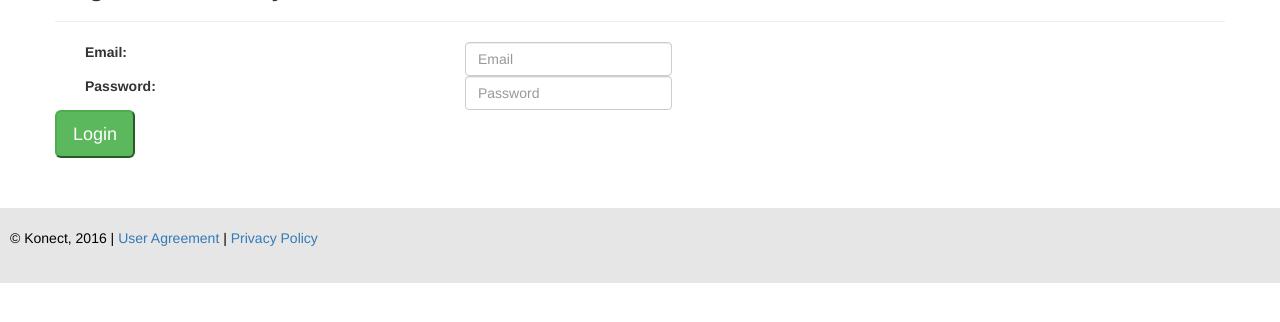
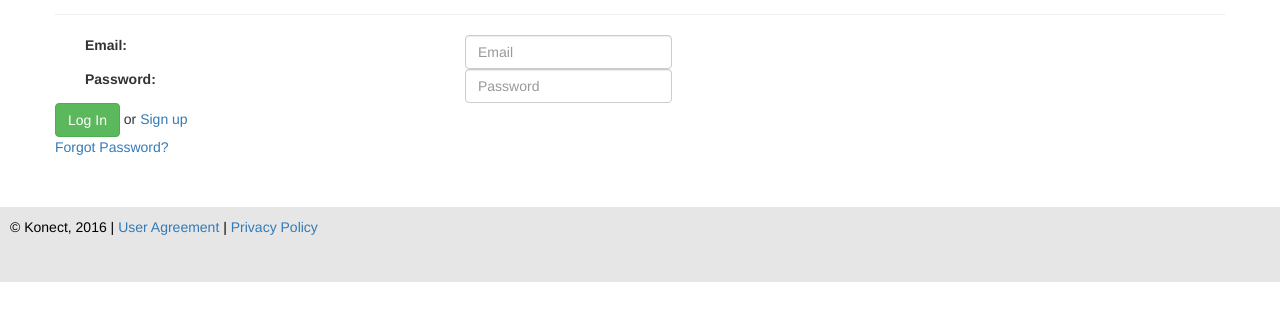
Before and after one commit to rambasnet/konect, a Django app: page /login/ in a window 1280 px wide. Shown: the part 52-374 px from the top of the page. Run offline with Django 3.2, Linux system fonts and the light colour scheme; parts of the project's set-up code (start-up, migrations or seed data) failed here and were passed over; some libraries are stand-ins or nearby versions.

Commit message:
added folder for custom temp. tags

```diff
--- a/main/templates/main/base.html
+++ b/main/templates/main/base.html
@@ -1,3 +1,5 @@
+{%  load main_extras %}
+
 <!DOCTYPE html>
 <html lang="en">
 
@@ -8,7 +10,7 @@
 
     <link rel="icon" href="/static/main/img/favicon.ico">
 
-    <title>{% block title %}Konect{% endblock title %}</title>
+    <title>{% block title %}{% brand_name %}{% endblock title %}</title>
 
     <link rel="stylesheet" href="https://maxcdn.bootstrapcdn.com/bootstrap/3.3.6/css/bootstrap.min.css"
           integrity="sha384-1q8mTJOASx8j1Au+a5WDVnPi2lkFfwwEAa8hDDdjZlpLegxhjVME1fgjWPGmkzs7"
@@ -30,7 +32,7 @@
                 <span class="icon-bar"></span>
                 <span class="icon-bar"></span>
             </button>
-            <a class="navbar-brand" href="{% block site_link %}{% endblock site_link %}">{% block brand %}K{% endblock brand %}</a>
+            <a class="navbar-brand" href="{% block site_link %}{% endblock site_link %}">{% brand_name %}</a>
         </div>
         {% block nav_content %}{% endblock nav_content %}
     </div>
@@ -39,13 +41,12 @@
 {% block content %}{% endblock content %}
 
 <footer>
-    <div style="margin-top:10px;">
-        &copy; Konect, 2016 |
+        &copy; {% brand_name %}, {% current_year %} |
         <a href="#">User Agreement</a> |
         <a href="#">Privacy Policy</a>
-    </div>
-    {% block footer_content %}{%  endblock footer_content %}
+        {% block footer_content %}{%  endblock footer_content %}
 </footer>
+
 
 <script src="https://ajax.googleapis.com/ajax/libs/jquery/1.11.3/jquery.min.js"></script>
 <script src="https://maxcdn.bootstrapcdn.com/bootstrap/3.3.6/js/bootstrap.min.js"
--- a/main/templates/main/login.html
+++ b/main/templates/main/login.html
@@ -1,14 +1,15 @@
 {% extends "main/base.html" %}
-{% block title %}Konect | Login{% endblock title %}
+{% load main_extras %}
+
+{% block title %}{% brand_name %} - Log In{% endblock title %}
 
 {% block site_link %}{{ site_url |safe }}{% endblock site_link %}
-{% block brand %}{{ brand_name }}{% endblock brand %}
 
 {% block content %}
     <div class="container">
         <div class="row">
             <div id="signup">
-                <h2>Login to access your account</h2>
+                <h3>{% brand_name %} Log In</h3>
                 <hr>
                 {% if error_message %}
                     <div class="alert alert-danger fade in form-group center" role="alert">
@@ -35,7 +36,10 @@
                     </div>
 
                     <div class="form-group center">
-                        <button type="submit" class="btn-lg btn-success btn-block">Login</button>
+                        <button type="submit" class="btn btn-success">Log In</button> or <a href="{% url 'main:signup' %}">Sign up</a>
+                    </div>
+                    <div>
+                    <a href="{% url 'main:recover' %}">Forgot Password?</a>
                     </div>
                 </form>
             </div>
--- a/main/templates/main/message.html
+++ b/main/templates/main/message.html
@@ -1,8 +1,8 @@
 {% extends 'main/base.html' %}
+{% load main_extras %}
 
-{% block title %}Konect | Message {% endblock title %}
+{% block title %}{% brand_name %} - Message {% endblock title %}
 {% block site_link %}{{ site_url |safe }}{% endblock site_link %}
-{% block brand %}{% brand_name %} {% endblock brand %}
 
 {% block content %}
     {% if message_type == 'success' %}
--- a/main/templates/main/signup.html
+++ b/main/templates/main/signup.html
@@ -1,8 +1,9 @@
 {% extends "main/base.html" %}
-{% block title %}Konect | Signup{% endblock title %}
+{% load main_extras %}
+
+{% block title %}{% brand_name %} | Sign Up{% endblock title %}
 
 {% block site_link %}{{ site_url |safe }}{% endblock site_link %}
-{% block brand %}{{ brand_name }}{% endblock brand %}
 
 {% block content %}
     <div class="container">
--- /dev/null
+++ b/main/templatetags/main_extras.py
@@ -0,0 +1,18 @@
+import datetime
+
+from django import template
+from django.conf import settings
+
+from main import utility
+
+register = template.Library()
+
+
+@register.simple_tag
+def current_year():
+    return datetime.date.today().year
+
+
+@register.simple_tag
+def brand_name():
+    return settings.BRAND_NAME
--- a/main/urls.py
+++ b/main/urls.py
@@ -8,8 +8,8 @@ urlpatterns = [
     url(r'^$', views.index, name='index'),
     url(r'^login/', views.user_login, name='login'),
     url(r'^signup/', views.signup, name='signup'),
-    url(r'^restricted/', views.restricted, name='restricted'),
     url(r'^logout/', views.logout, name='logout'),
     url(r'^activate/(.*)/$', views.activate, name='activate'),
     url(r'^profile/', views.profile, name='profile'),
+    url(r'^recover/', views.recover, name='recover')
 ]
--- a/main/views.py
+++ b/main/views.py
@@ -27,7 +27,7 @@ def index(request):
     print('brand name = ', settings.BRAND_NAME)
     return render(request,
                   'main/index.html',
-                  {'brand_name': settings.BRAND_NAME,
+                  {
                     'site_url': site_url,
                   })
 
@@ -72,7 +72,7 @@ def user_login(request):
         # dictionary object...
         return render(request,
                       'main/login.html',
-                      {'brand_name': settings.BRAND_NAME,
+                      {
                        'site_url': site_url,
                        })
 
@@ -125,7 +125,7 @@ def signup(request):
     else:
         return render(request,
                       'main/signup.html',
-                        {'brand_name': settings.BRAND_NAME,
+                        {
                          'site_url':site_url,
                          })
 
@@ -191,7 +191,7 @@ def signup(request):
 
         return render(request,
                       'main/message.html',
-                      {'brand_name:': settings.BRAND_NAME,
+                      {
                        'site_url': site_url,
                        'message_type': 'success',
                        'message': ' '.join(error_message),
@@ -201,7 +201,7 @@ def signup(request):
         template = 'main/signup.html'
         return render(request,
                       template,
-                      {'brand_name:': settings.BRAND_NAME,
+                      {
                        'site_url': site_url,
                        'error_message': ' '.join(error_message),
                        'first_name': first_name,
@@ -209,11 +209,6 @@ def signup(request):
                        'email': email,
                        'password': password,
                        })
-
-
-@login_required
-def restricted(request):
-    return HttpResponse("Since you're logged in, you can see this text!")
 
 
 def logout(request):
@@ -257,7 +252,7 @@ def activate(request, activation_key):
 
     return render(request,
                   'main/message.html',
-                  {'brand_name': settings.BRAND_NAME,
+                  {
                    'site_url': site_url,
                    'message_type': message_type,
                    'message': message,
@@ -267,3 +262,7 @@ def activate(request, activation_key):
 @login_required
 def profile(request):
     return render(request, 'main/profile.html', {})
+
+
+def recover(request):
+    return render(request, 'main/recover.html', {})
```
Also changed, not shown: main/templates/main/index.html (+4 -3 lines), main/templatetags/__init__.py (added).
